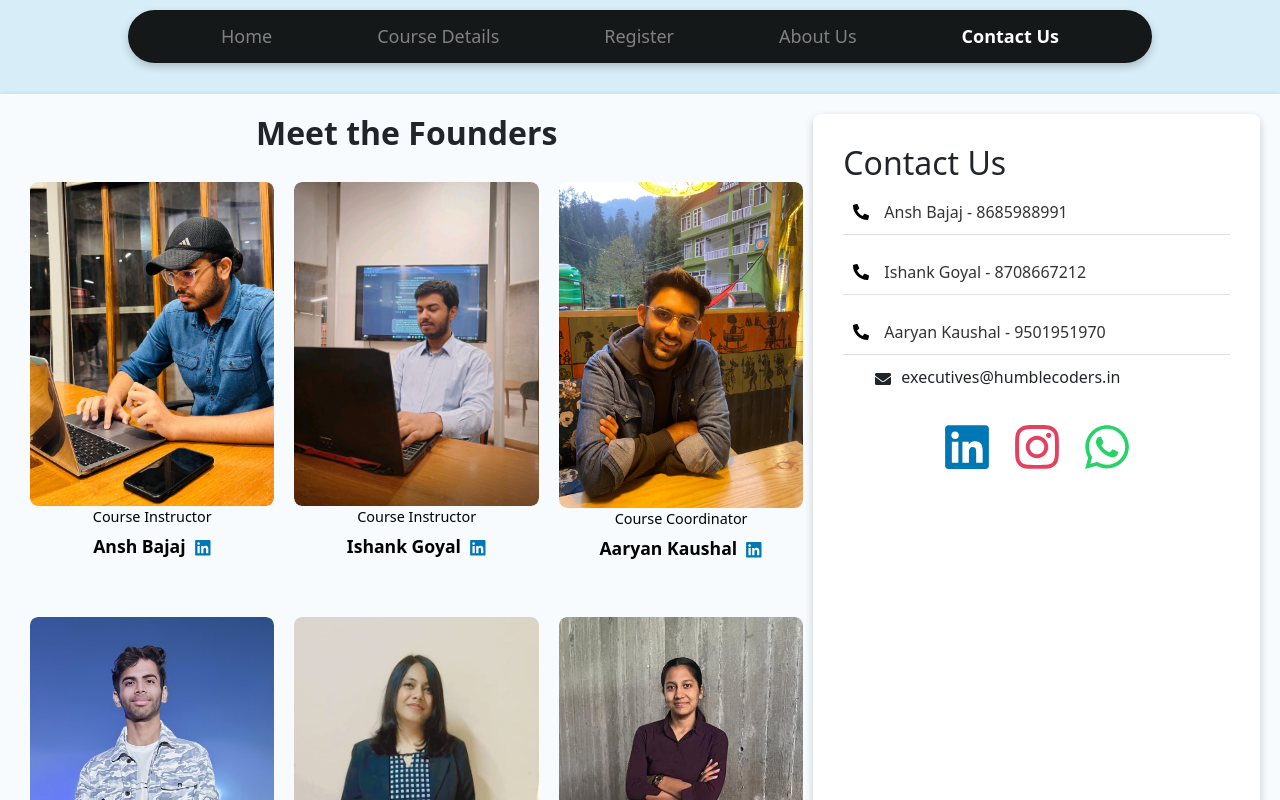
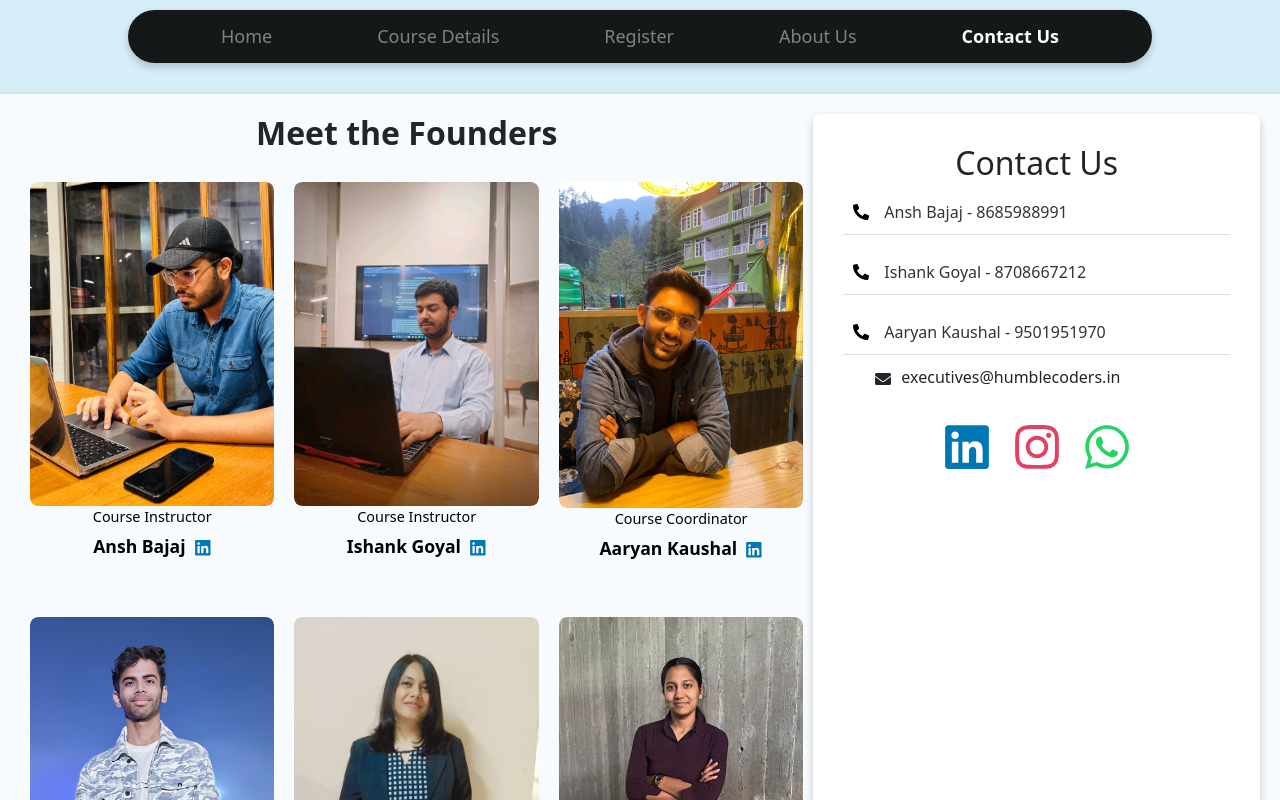
Before and after one commit to Aerykcodes/Humble-Coders-new, a React (Vite) app: page /contact in a window 1280 px wide. Shown: the top 800 px of the page. Built offline with nearby package versions, Linux system fonts and the light colour scheme; a web font is replaced by a local one.

Commit message:
Update Contact.jsx

```diff
--- a/src/assets/Pages/Contact/Contact.jsx
+++ b/src/assets/Pages/Contact/Contact.jsx
@@ -5,7 +5,7 @@ import SiteFooter from '../../SiteFooter/SiteFooter';
 import ansh from './ansh.jpg'
 import aaryan from './aaryan2.jpg'
 import ritvik from './ritvik2.jpg'
-import shreya from './shreya2.jpg'
+import shreya from './shreya.jpg'
 import sharanya from './sharanya.jpg'
 import Ishank from './ishank.png'
 import { FaPhone, FaEnvelope, FaInstagram, FaLinkedin, FaWhatsapp } from "react-icons/fa";
@@ -209,7 +209,7 @@ const Contact = () => {
 
           {/* Right Section: Contact Us */}
           <div className="right-section">
-            <h2 className="heading">Contact Us</h2>
+            <h2 className="heading2">Contact Us</h2>
             <ul className="contact-info">
               <li className="contact-item">
                 <FaPhone id="p1" style={{ transform: "scaleX(-1)" }} />
```
